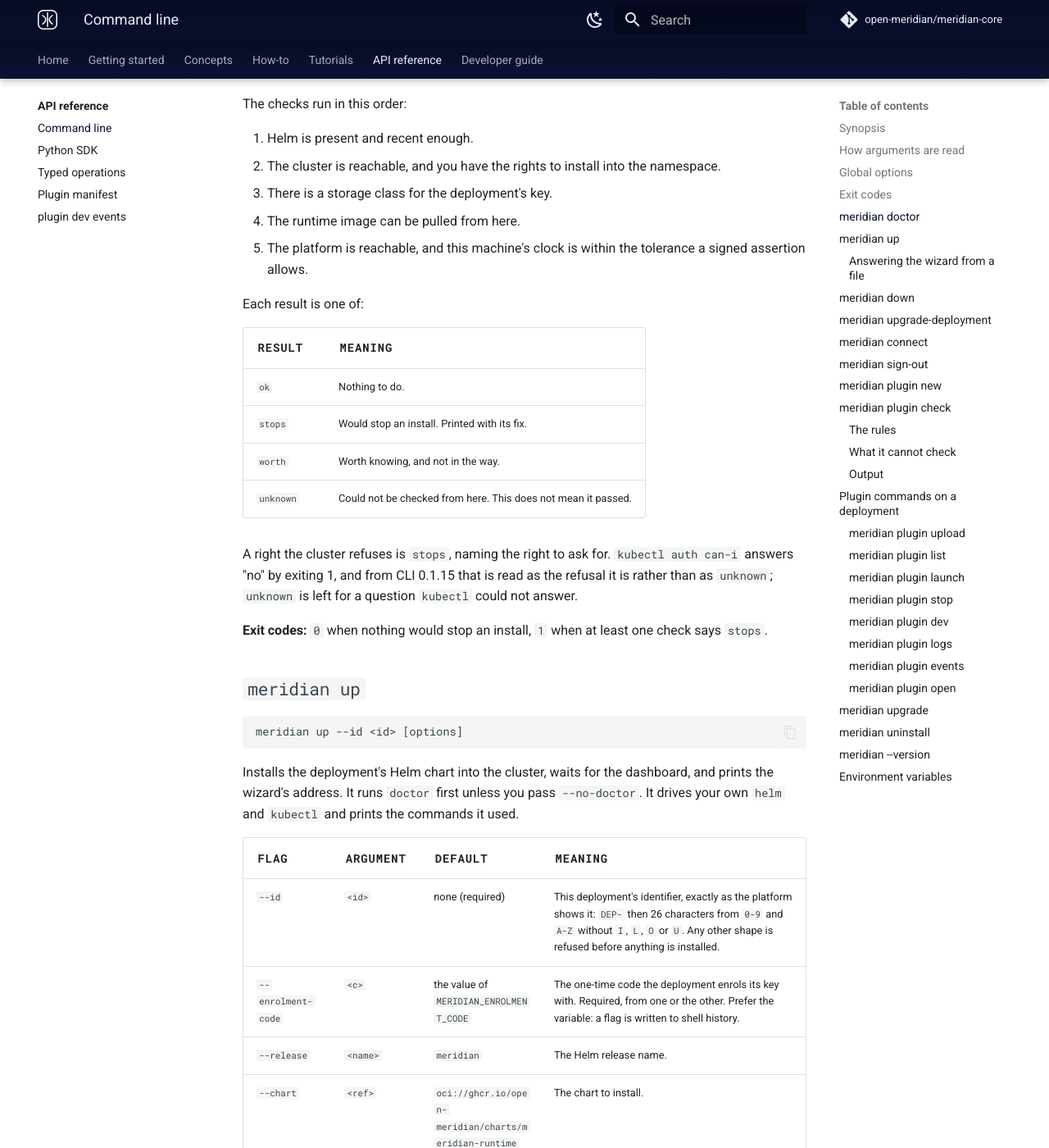
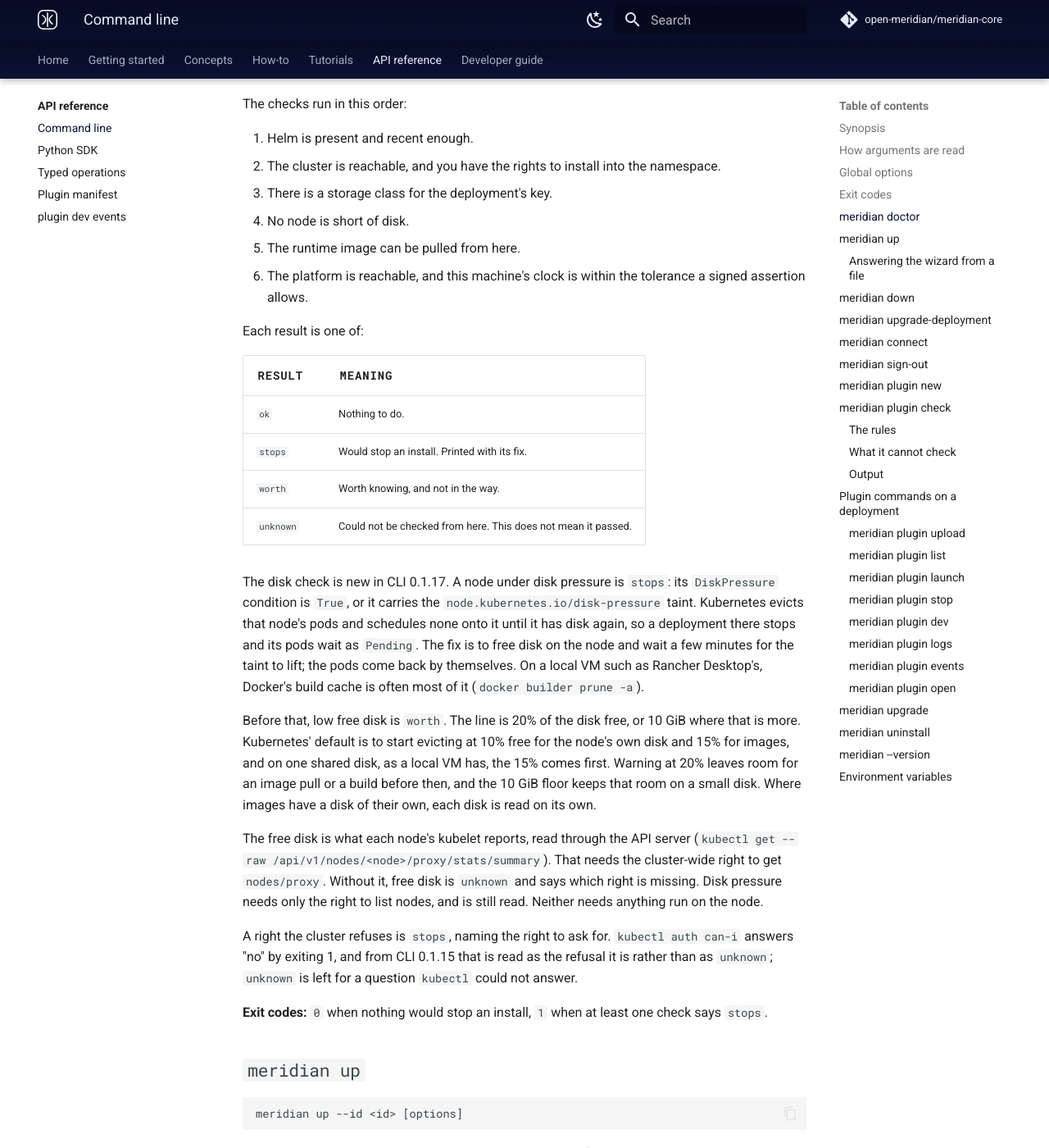
Before and after one commit to open-meridian/meridian-docs, an MkDocs documentation site: the page built from docs/api/cli.md, in a window 1280 px wide and 1400 px high, scrolled down 2950 px. Shown: the whole window at 82% size. Built offline with MkDocs 1.6.1 and Material for MkDocs 9.7.7, drawn with Linux system fonts in a browser that asks for light colours; plug-ins that fetch from the network failed and are left out; comment, search, counter and statistics services are not loaded; some of the changed text lies outside the part shown.

Commit message:
CLI 0.1.17: doctor and upgrade-deployment check the cluster's disk
Co-Authored-By: Claude Opus 5.5 <noreply@anthropic.com>

```diff
--- a/docs/api/cli.md
+++ b/docs/api/cli.md
@@ -85,8 +85,9 @@ The checks run in this order:
 1. Helm is present and recent enough.
 2. The cluster is reachable, and you have the rights to install into the namespace.
 3. There is a storage class for the deployment's key.
-4. The runtime image can be pulled from here.
-5. The platform is reachable, and this machine's clock is within the tolerance a signed assertion allows.
+4. No node is short of disk.
+5. The runtime image can be pulled from here.
+6. The platform is reachable, and this machine's clock is within the tolerance a signed assertion allows.
 
 Each result is one of:
 
@@ -96,6 +97,12 @@ Each result is one of:
 | `stops` | Would stop an install. Printed with its fix. |
 | `worth` | Worth knowing, and not in the way. |
 | `unknown` | Could not be checked from here. This does not mean it passed. |
+
+The disk check is new in CLI 0.1.17. A node under disk pressure is `stops`: its `DiskPressure` condition is `True`, or it carries the `node.kubernetes.io/disk-pressure` taint. Kubernetes evicts that node's pods and schedules none onto it until it has disk again, so a deployment there stops and its pods wait as `Pending`. The fix is to free disk on the node and wait a few minutes for the taint to lift; the pods come back by themselves. On a local VM such as Rancher Desktop's, Docker's build cache is often most of it (`docker builder prune -a`).
+
+Before that, low free disk is `worth`. The line is 20% of the disk free, or 10 GiB where that is more. Kubernetes' default is to start evicting at 10% free for the node's own disk and 15% for images, and on one shared disk, as a local VM has, the 15% comes first. Warning at 20% leaves room for an image pull or a build before then, and the 10 GiB floor keeps that room on a small disk. Where images have a disk of their own, each disk is read on its own.
+
+The free disk is what each node's kubelet reports, read through the API server (`kubectl get --raw /api/v1/nodes/<node>/proxy/stats/summary`). That needs the cluster-wide right to get `nodes/proxy`. Without it, free disk is `unknown` and says which right is missing. Disk pressure needs only the right to list nodes, and is still read. Neither needs anything run on the node.
 
 A right the cluster refuses is `stops`, naming the right to ask for. `kubectl auth can-i` answers "no" by exiting 1, and from CLI 0.1.15 that is read as the refusal it is rather than as `unknown`; `unknown` is left for a question `kubectl` could not answer.
 
@@ -196,6 +203,7 @@ It works in four steps, and stops at the step that fails.
 1. **Check.** It changes nothing if any of these fails, and says which and what to do:
     - `helm` is 3.14 or newer, for `--reset-then-reuse-values`;
     - the cluster is reachable, and you may patch Deployments and create and delete Jobs in the namespace;
+    - no node is under disk pressure, read as [`doctor`](#meridian-doctor) reads it. An upgrade pulls the new version's images onto the node, which would take more of the disk it is short of, and its new pods would be scheduled nowhere. This check is new in CLI 0.1.17. Low free disk is printed as `worth` and does not stop it;
     - the release exists and Helm holds it as `deployed`. A `failed` or `pending-…` release is refused with how to recover it;
     - the chart version is published, and it is the chart the release was installed from;
     - it is not older than the installed version. If it is the same, it says so and exits 0.
```
